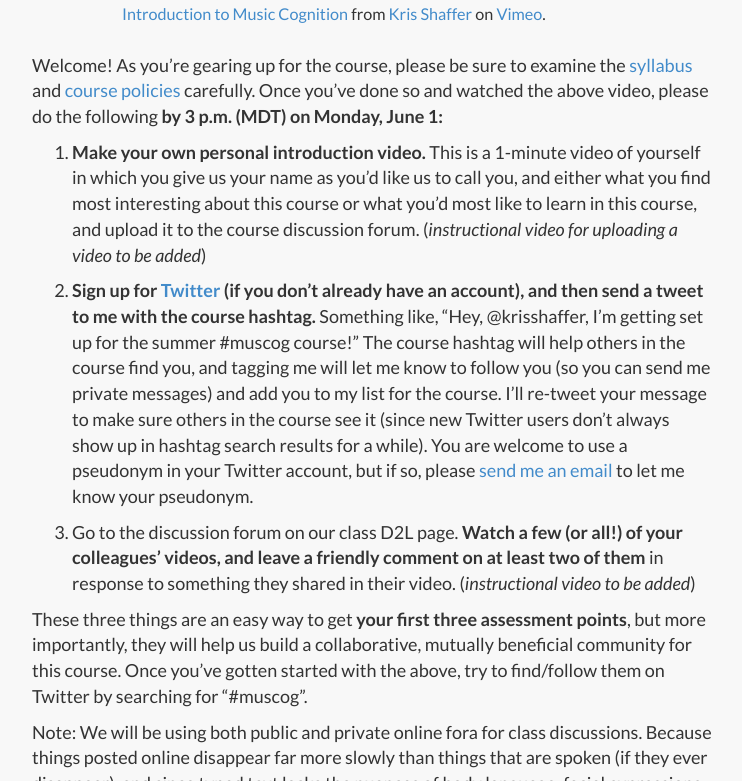
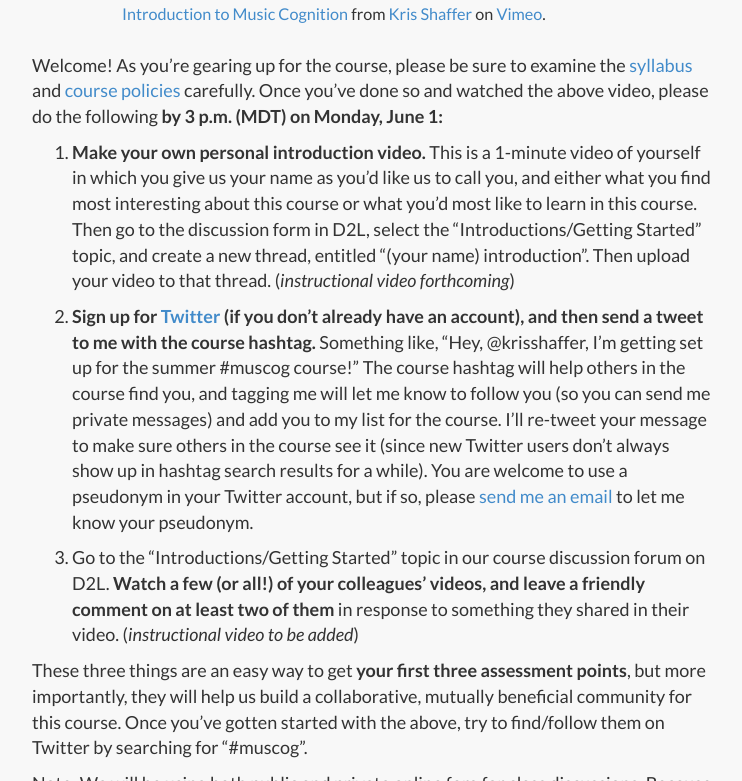
Before and after one commit to kshaffer/cognition, a Jekyll site: the page built from introductions.md, in a window 1280 px wide and 900 px high, scrolled down 923 px, cut to the strip 119-900 px from the top of the window. Shown: the whole strip, without its empty margins (268-1010 px from the left). Built offline with Jekyll 4.4.1, drawn with Linux system fonts in a browser that asks for light colours; nearby versions of some CDN libraries; library files that are not in the unit come from our copies.

Commit message:
fix links

```diff
--- a/introductions.md
+++ b/introductions.md
@@ -9,11 +9,11 @@
 
 Welcome! As you're gearing up for the course, please be sure to examine the [syllabus](/syllabus/) and [course policies](/policies/) carefully. Once you've done so and watched the above video, please do the following **by 3 p.m. (MDT) on Monday, June 1:**
 
-1. **Make your own personal introduction video.** This is a 1-minute video of yourself in which you give us your name as you'd like us to call you, and either what you find most interesting about this course or what you'd most like to learn in this course, and upload it to the course discussion forum. (*instructional video for uploading a video to be added*)
+1. **Make your own personal introduction video.** This is a 1-minute video of yourself in which you give us your name as you'd like us to call you, and either what you find most interesting about this course or what you'd most like to learn in this course. Then go to the discussion form in D2L, select the "Introductions/Getting Started" topic, and create a new thread, entitled "(your name) introduction". Then upload your video to that thread. (*instructional video forthcoming*)
 
 2. **Sign up for [Twitter](http://www.twitter.com) (if you don't already have an account), and then send a tweet to me with the course hashtag.** Something like, "Hey, @krisshaffer, I'm getting set up for the summer #muscog course!" The course hashtag will help others in the course find you, and tagging me will let me know to follow you (so you can send me private messages) and add you to my list for the course. I'll re-tweet your message to make sure others in the course see it (since new Twitter users don't always show up in hashtag search results for a while). You are welcome to use a pseudonym in your Twitter account, but if so, please [send me an email](mailto:kris.shaffer@colorado.edu) to let me know your pseudonym.
 
-3. Go to the discussion forum on our class D2L page. **Watch a few (or all!) of your colleagues' videos, and leave a friendly comment on at least two of them** in response to something they shared in their video. (*instructional video to be added*)
+3. Go to the "Introductions/Getting Started" topic in our course discussion forum on D2L. **Watch a few (or all!) of your colleagues' videos, and leave a friendly comment on at least two of them** in response to something they shared in their video. (*instructional video to be added*)
 
 These three things are an easy way to get **your first three assessment points**, but more importantly, they will help us build a collaborative, mutually beneficial community for this course. Once you've gotten started with the above, try to find/follow them on Twitter by searching for "#muscog".
 
```
Also changed, not shown: syllabus.md (+2 -2 lines).
